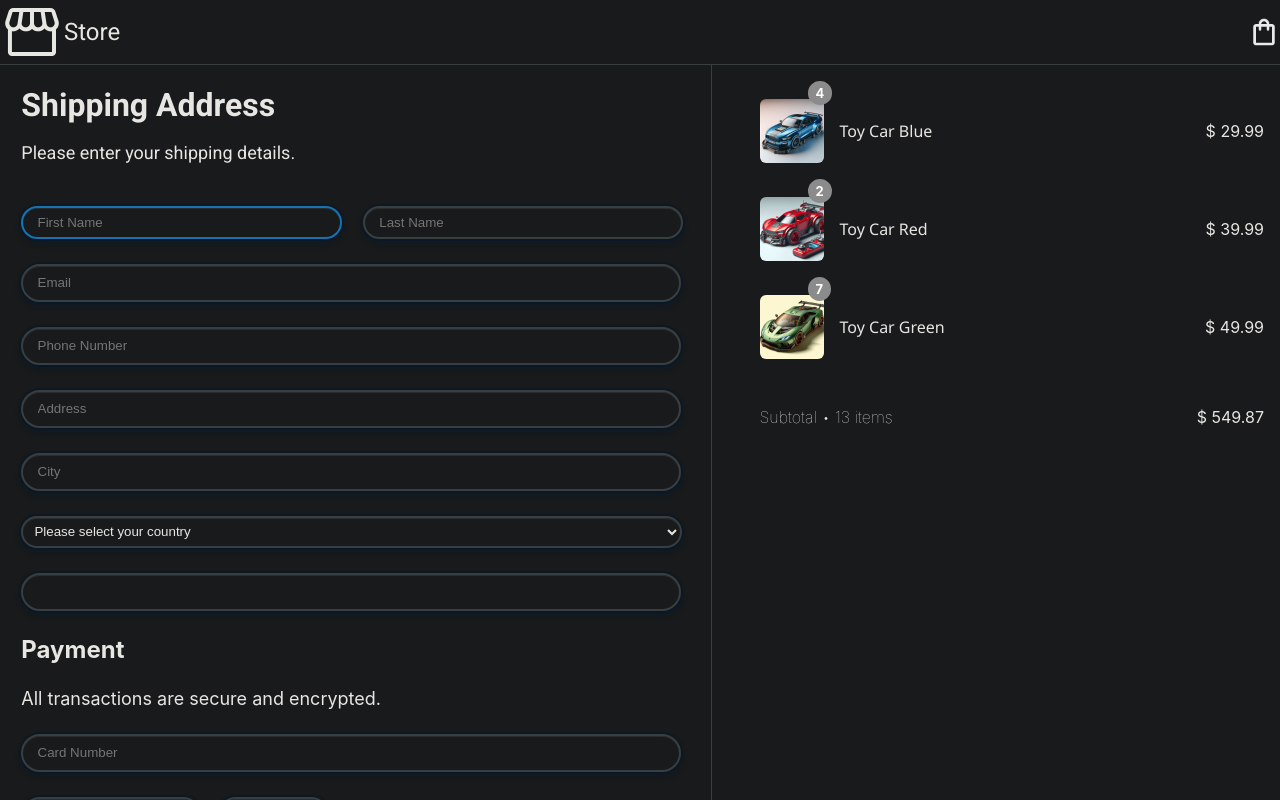
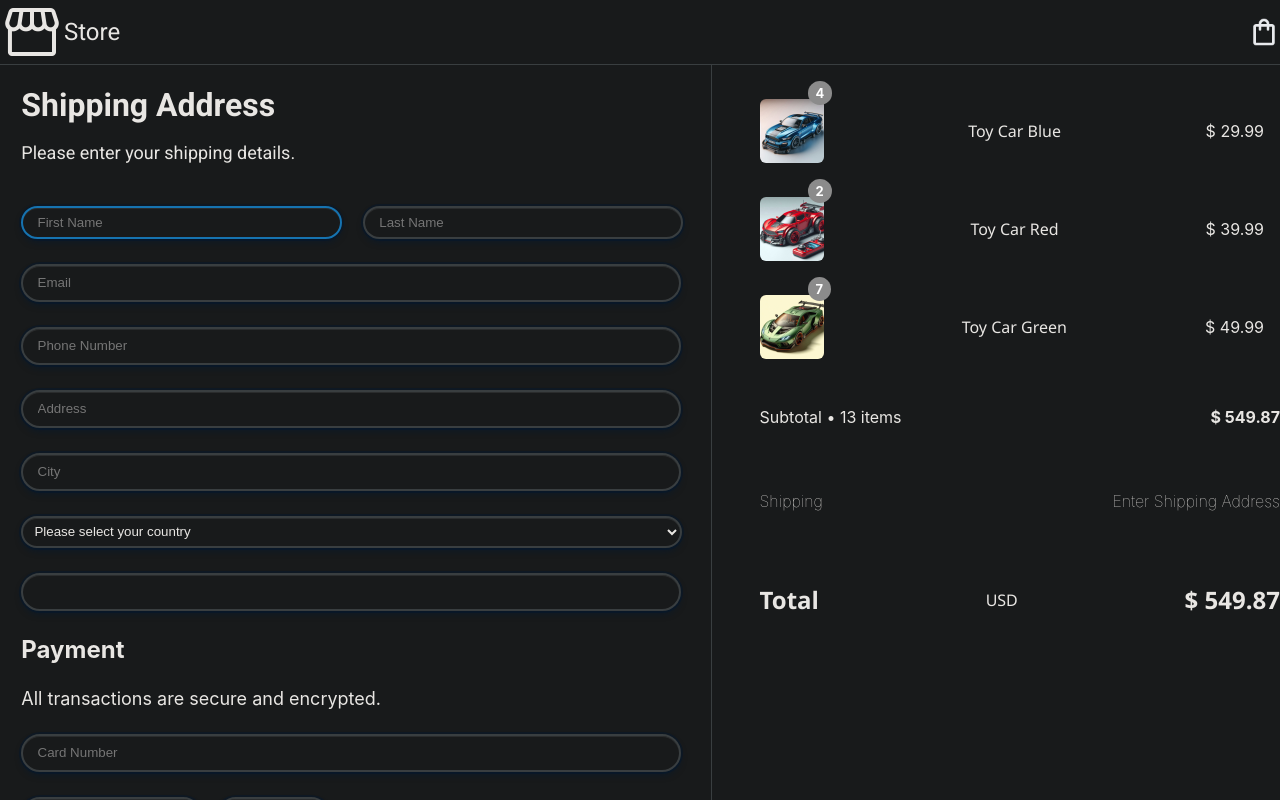
Before and after one commit to TroyWarez/basic-site, a React (Vite) app: page / in a window 1280 px wide. Shown: the top 800 px of the page. Built offline with nearby package versions, Linux system fonts and the light colour scheme.

Commit message:
bug fixes

```diff
--- a/src/components/CheckoutCart/CheckoutCart.module.css
+++ b/src/components/CheckoutCart/CheckoutCart.module.css
@@ -24,20 +24,28 @@
        font-size: medium;
        font-weight: 400;
        font-family:'Segoe UI', Tahoma, Geneva, Verdana, sans-serif;
-       position: relative;
-       flex-grow: 1;
-       padding-left: 1rem;
 }
 .pItemPrice {
        font-size: medium;
        padding-right: 1rem;
 }
-.pSubtotal {
+#pSubtotal {
+       font-size: medium;
+       font-weight: bold;
+}
+#pCurrency {
+       font-size: medium!important;
+       font-weight: lighter!important;
+}
+.pTotal {
+       font-size: x-large;
+       font-weight: bold;
+}
+.pShippingTotal {
        font-size: medium;
        font-weight: lighter;
-       flex-grow: 1;
 }
-.quantityNumber {
+#quantityNumber {
        background-color: rgb(139, 139, 139);
        border-radius: 50%;
        width: min-content;
--- a/src/components/CheckoutCart/CheckoutCart.tsx
+++ b/src/components/CheckoutCart/CheckoutCart.tsx
@@ -11,7 +11,7 @@ const CheckoutCart = ({ cartItems, className}: CartProps) : JSX.Element => {
     <div className={classes.CheckoutCartContainer}>
     {cartItems.map((cartItem) => (
           <div className={`${classes.CheckoutCartItem} ${className ? className : ''}`} key={cartItem.sku}>
-              <div className={classes.quantityNumber}>{cartItem.quantityNumber}</div>
+              <div id={classes.quantityNumber}>{cartItem.quantityNumber}</div>
               <img className={classes.img}src={cartItem.productImagePath} alt='ProductImage'/>
               <p className={classes.p}><span>{cartItem.displayItemName}</span></p>
               <p className={classes.pItemPrice}>{`${cartItem.displayCurrencyValueSymbol} ${cartItem.displayCurrencyValue}` }</p>
@@ -24,8 +24,18 @@ const CheckoutCart = ({ cartItems, className}: CartProps) : JSX.Element => {
     ))
     }
         <div className={classes.CheckoutCartSubtotal}>
-              <p className={classes.pSubtotal}><span>{`Subtotal • ${subTotal.displayItemAmount} items`}</span></p>
-              <p className={classes.pItemPrice}><span>{`${subTotal.displayCurrencyValueSymbol} ${(subTotal.displayCurrencyValue).toFixed(2)}`}</span></p>
+              <p><span>{`Subtotal • ${subTotal.displayItemAmount} items`}</span></p>
+              <p id={classes.pSubtotal}><span>{`${subTotal.displayCurrencyValueSymbol} ${subTotal.displayCurrencyValue.toFixed(2)}`}</span></p>
+        </div>
+        <div className={classes.CheckoutCartSubtotal}>
+              <p className={classes.pShippingTotal}><span>{`Shipping`}</span></p>
+              <p className={classes.pShippingTotal}><span>{`Enter Shipping Address`}</span></p>
+        </div>
+        <div className={classes.CheckoutCartSubtotal}>
+          <p className={`${classes.p} ${classes.pTotal}`}><span>{`Total`}</span></p>
+          <p className={`${classes.p} ${classes.pTotal}`} id={classes.pCurrency}><span>{`${subTotal.displayCurrencyValueType}`}</span></p>
+          <p className={`${classes.p} ${classes.pTotal}`}><span>
+            {`${subTotal.displayCurrencyValueSymbol} ${subTotal.displayCurrencyValue.toFixed(2)}`}</span></p>
         </div>
     </div>
     </>
```
